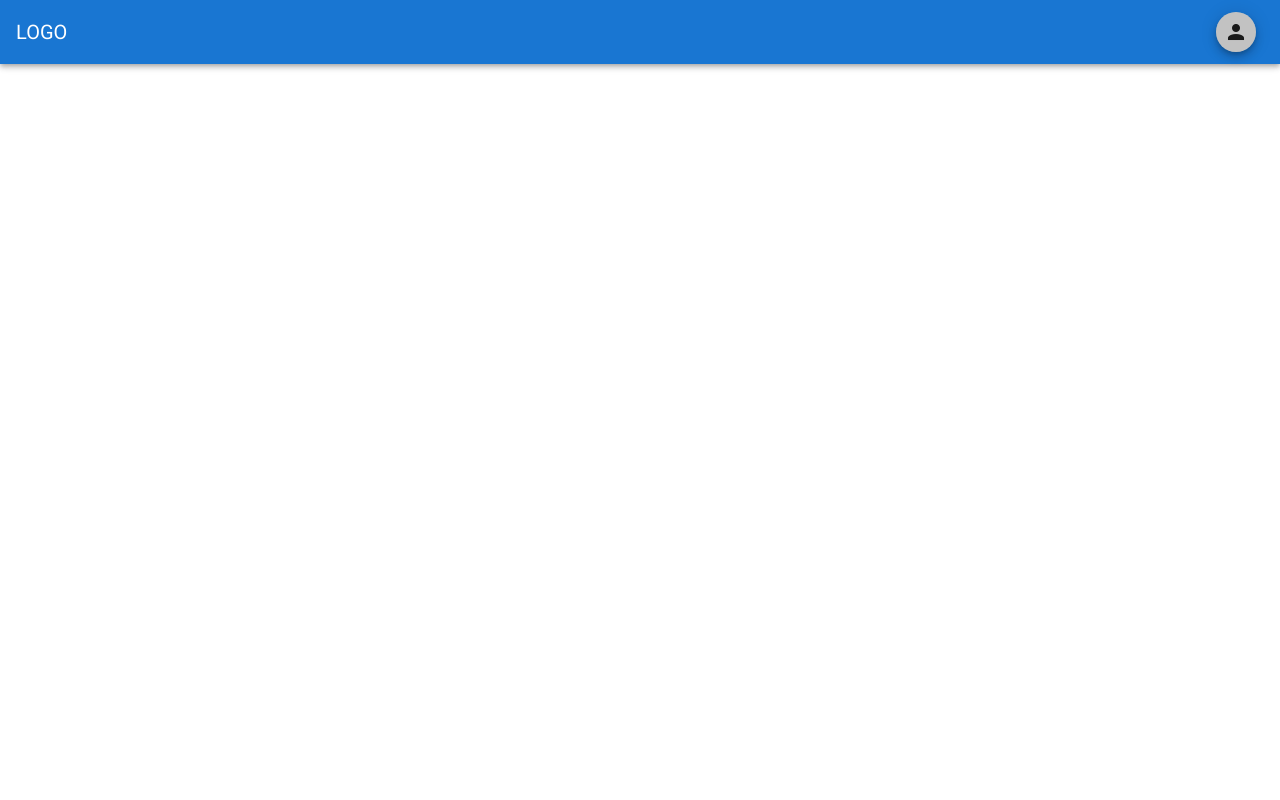
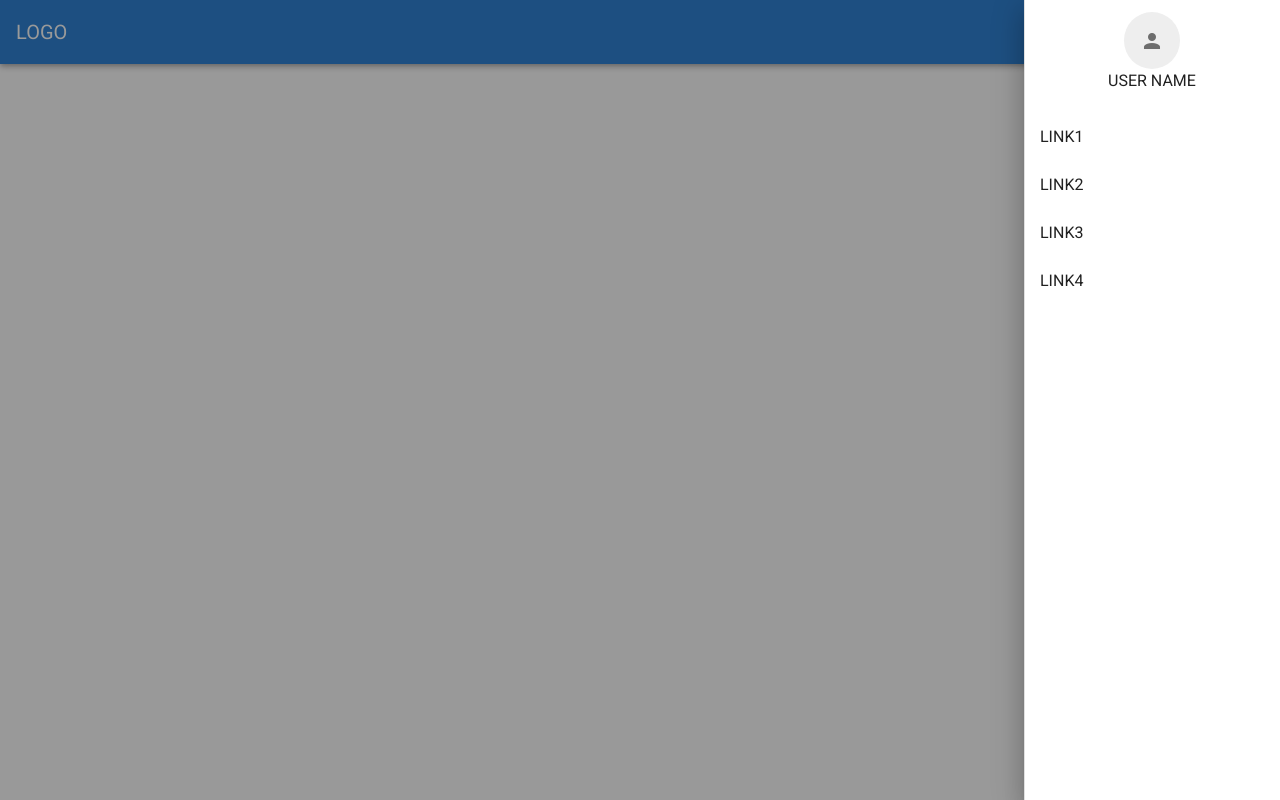
Before and after one commit to kosuke-codeman3/vuetifyPage, a Vue app: page / in a window 1280 px wide. Both pictures are taken after a click on the button 1236 px from the left and 32 px from the top of the page. Built offline with nearby package versions, Linux system fonts and the light colour scheme.

Commit message:
feat:ナビゲーションメニューの作成

```diff
--- a/src/components/pages/home/index.vue
+++ b/src/components/pages/home/index.vue
@@ -4,17 +4,55 @@
       <v-app-bar color="primary">
         <v-toolbar-title class="white--text">LOGO</v-toolbar-title>
         <v-spacer></v-spacer>
-        <v-btn class="mx-2" fab light small>
-          <v-icon light class="text-right">mdi-account</v-icon>
+        <v-btn class="mx-2" fab light small @click="drawer = !drawer">
+          <v-icon light>mdi-account</v-icon>
         </v-btn>
       </v-app-bar>
+      <v-navigation-drawer v-model="drawer" absolute temporary right>
+        <v-container class="d-flex flex-column justify-center align-center">
+          <div
+            class="user-icon pa-4 rounded-circle d-inline-block grey lighten-3"
+          >
+            <v-icon light>mdi-account</v-icon>
+          </div>
+          <div>USER NAME</div>
+        </v-container>
+        <v-list>
+          <v-list-item-group>
+            <v-list-item v-for="item in navListItems" :key="item.id">
+              <v-list-item-title>{{ item.text }}</v-list-item-title>
+            </v-list-item>
+          </v-list-item-group>
+        </v-list>
+      </v-navigation-drawer>
     </div>
+    <v-main></v-main>
   </v-app>
 </template>
 
 <script>
 export default {
-  name: "Home-index",
-  methods: {},
+  name: "App",
+  data: () => ({
+    drawer: false,
+    navListItems: [
+      {
+        id: 1,
+        text: "LINK1",
+      },
+      {
+        id: 2,
+        text: "LINK2",
+      },
+      {
+        id: 3,
+        text: "LINK3",
+      },
+      {
+        id: 4,
+        text: "LINK4",
+      },
+    ],
+  }),
 };
 </script>
```
